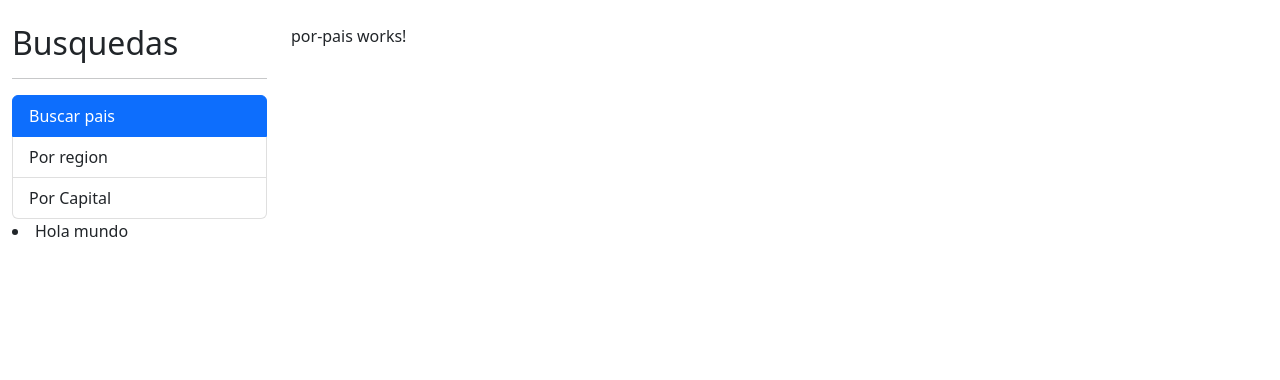
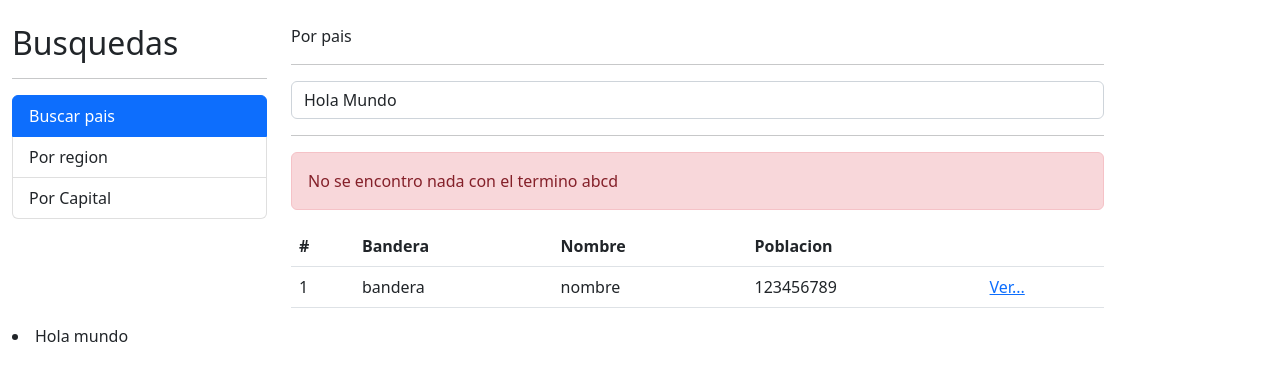
Before and after one commit to 21006263/PaisesApp, an Angular app: page / in a window 1280 px wide. Shown: the top 380 px of the page. Built offline with nearby package versions, Linux system fonts and the light colour scheme.

Commit message:
Iniciando con rutas

```diff
--- a/angular.json
+++ b/angular.json
@@ -102,5 +102,8 @@
       }
     }
   },
-  "defaultProject": "paisesApp"
+  "defaultProject": "paisesApp",
+  "cli": {
+    "analytics": "90f3a54b-7967-4e8a-8ac4-8d56b69c050d"
+  }
 }
--- a/src/app/pais/pages/por-pais/por-pais.component.html
+++ b/src/app/pais/pages/por-pais/por-pais.component.html
@@ -1 +1,46 @@
-<p>por-pais works!</p>
+<p>Por pais</p>
+<hr>
+<div class="row">
+    <div class="col">
+        <form (ngSubmit)="buscar()" autocomplete="off">
+            <input type="text"
+                   name="termino"
+                    class="form-control"
+                    [(ngModel)]="termino"
+                   placeholder="Buscar por pais..."
+                   />
+        </form>
+    </div>
+</div>
+<hr>
+<div class="alert alert-danger">
+    No se encontro nada con el termino abcd
+</div>
+<div class="row">
+    <div class="col">
+<table class="table table-hover">
+    <thead>
+<tr>
+    <th>#</th>
+    <th> Bandera </th>
+    <th> Nombre </th>
+    <th> Poblacion </th>
+    <th></th>
+</tr>
+    </thead>
+    <tbody>
+<tr>
+    <td>1</td>
+    <td>bandera</td>
+    <td>nombre</td>
+    <td>123456789</td>
+    <td>
+        <a href="/pais/henry/">Ver...</a>
+    </td>
+
+</tr>
+    </tbody>
+</table>
+
+    </div>
+</div>
--- a/src/app/pais/pages/por-pais/por-pais.component.ts
+++ b/src/app/pais/pages/por-pais/por-pais.component.ts
@@ -1,4 +1,4 @@
-import { Component, OnInit } from '@angular/core';
+import { Component } from '@angular/core';
 
 @Component({
   selector: 'app-por-pais',
@@ -6,11 +6,14 @@ import { Component, OnInit } from '@angular/core';
   styles: [
   ]
 })
-export class PorPaisComponent implements OnInit {
-
+export class PorPaisComponent {
+termino: string = 'Hola Mundo';
   constructor() { }
 
-  ngOnInit(): void {
+  buscar() {
+console.log(this.termino)
   }
 
+
+
 }
```
Also changed, not shown: package.json (+11 -11 lines), src/app/pais/pais.module.ts (+6 -1 lines), src/app/pais/services/pais.service.ts (added, +13 -0 lines), 1 other file (tests, documents, lock files or other folders).
